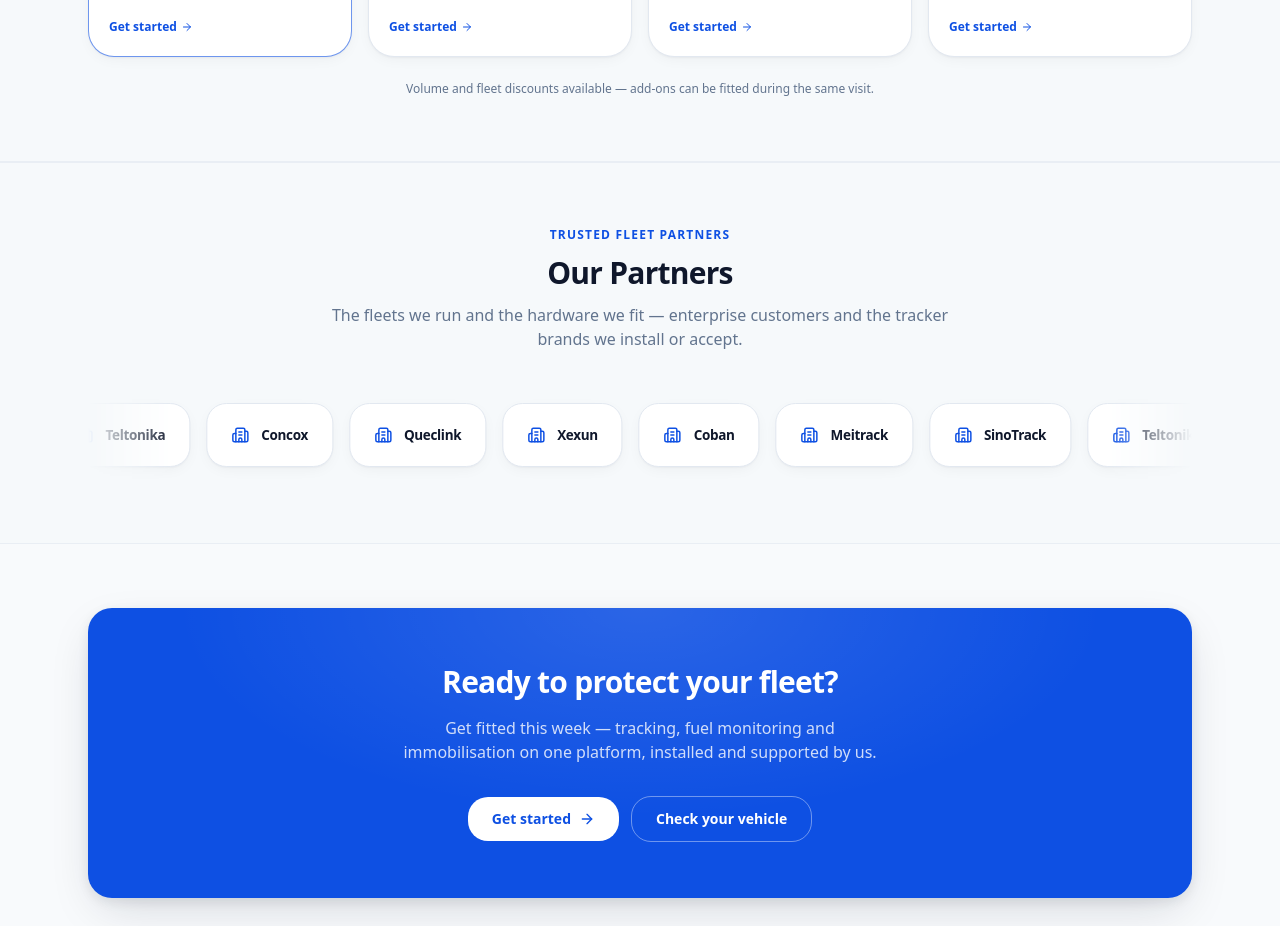
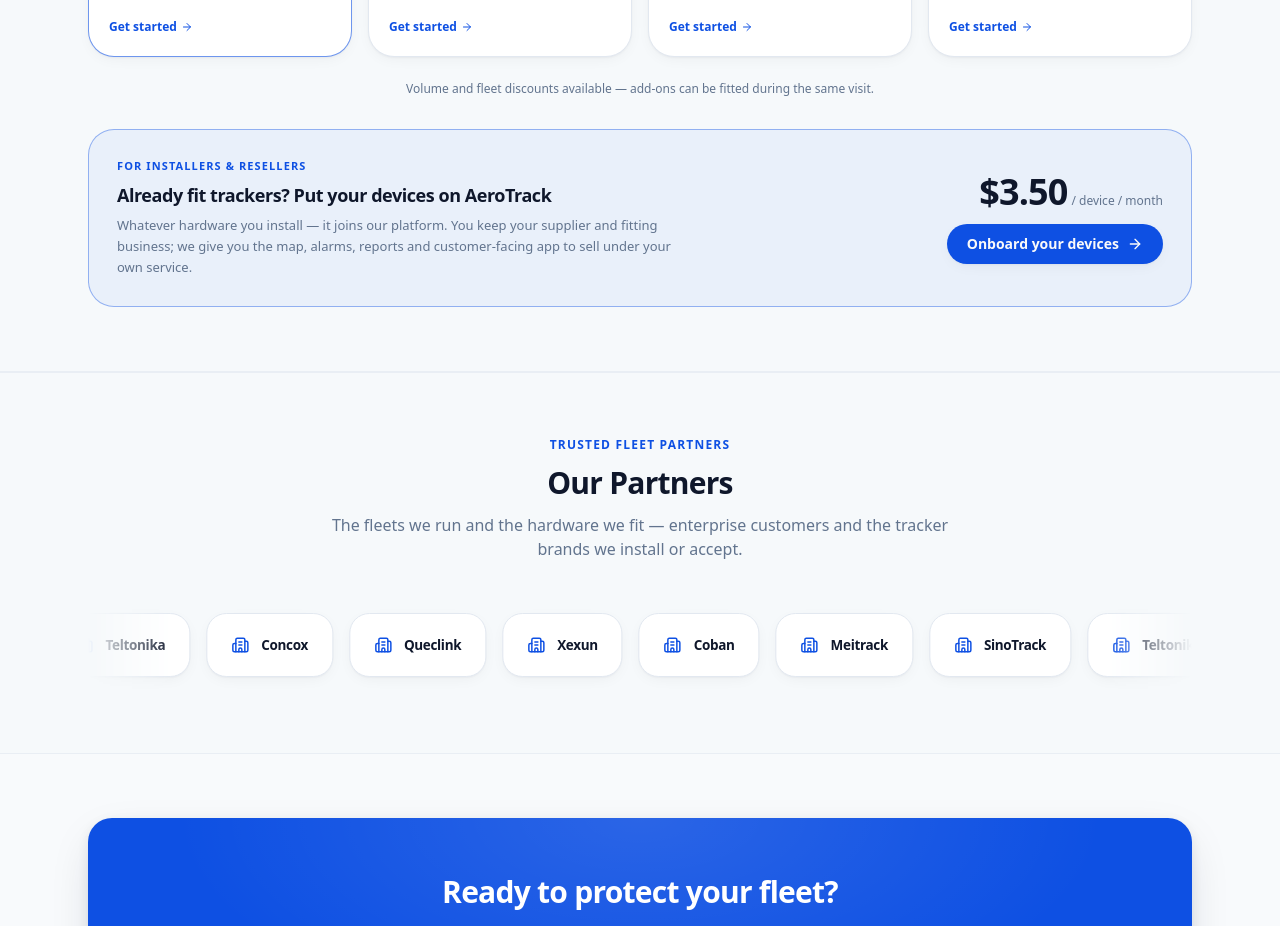
Before and after one commit to Munyah17/AeroTrackPro, a Next.js app in the folder apps/web/: page / in a window 1280 px wide. Shown: the part 3020-3946 px from the top of the page. Built offline with nearby package versions, Linux system fonts and the light colour scheme; no server answers; the database is empty.

Commit message:
landing: add BYOD installer tier — .50/device/month for external installers putting their own hardware on the platform

```diff
--- a/apps/web/src/app/page.tsx
+++ b/apps/web/src/app/page.tsx
@@ -178,6 +178,35 @@ export default function LandingPage() {
           <p className="mt-6 text-center text-xs text-muted-foreground">
             Volume and fleet discounts available — add-ons can be fitted during the same visit.
           </p>
+
+          {/* ── Bring-your-own-device: for external installers & resellers ── */}
+          <div className="mt-8 flex flex-col items-center justify-between gap-5 rounded-2xl border border-primary/40 bg-primary/5 p-6 sm:flex-row sm:p-7">
+            <div className="text-center sm:text-left">
+              <p className="text-[11px] font-semibold uppercase tracking-widest text-primary">
+                For installers &amp; resellers
+              </p>
+              <h3 className="mt-1.5 text-lg font-bold tracking-tight">
+                Already fit trackers? Put your devices on AeroTrack
+              </h3>
+              <p className="mt-1.5 max-w-xl text-[13px] leading-relaxed text-muted-foreground">
+                Whatever hardware you install — it joins our platform. You keep your
+                supplier and fitting business; we give you the map, alarms,
+                reports and customer-facing app to sell under your own service.
+              </p>
+            </div>
+            <div className="shrink-0 text-center sm:text-right">
+              <div className="flex items-baseline justify-center gap-1 sm:justify-end">
+                <span className="text-4xl font-extrabold tracking-tight">$3.50</span>
+                <span className="text-xs text-muted-foreground">/ device / month</span>
+              </div>
+              <Link
+                href="/register"
+                className="mt-3 inline-flex items-center gap-2 rounded-xl bg-primary px-5 py-2.5 text-sm font-semibold text-primary-foreground shadow-card transition-colors hover:bg-primary/90"
+              >
+                Onboard your devices <ArrowRight className="size-4" />
+              </Link>
+            </div>
+          </div>
         </div>
       </section>
 
```
